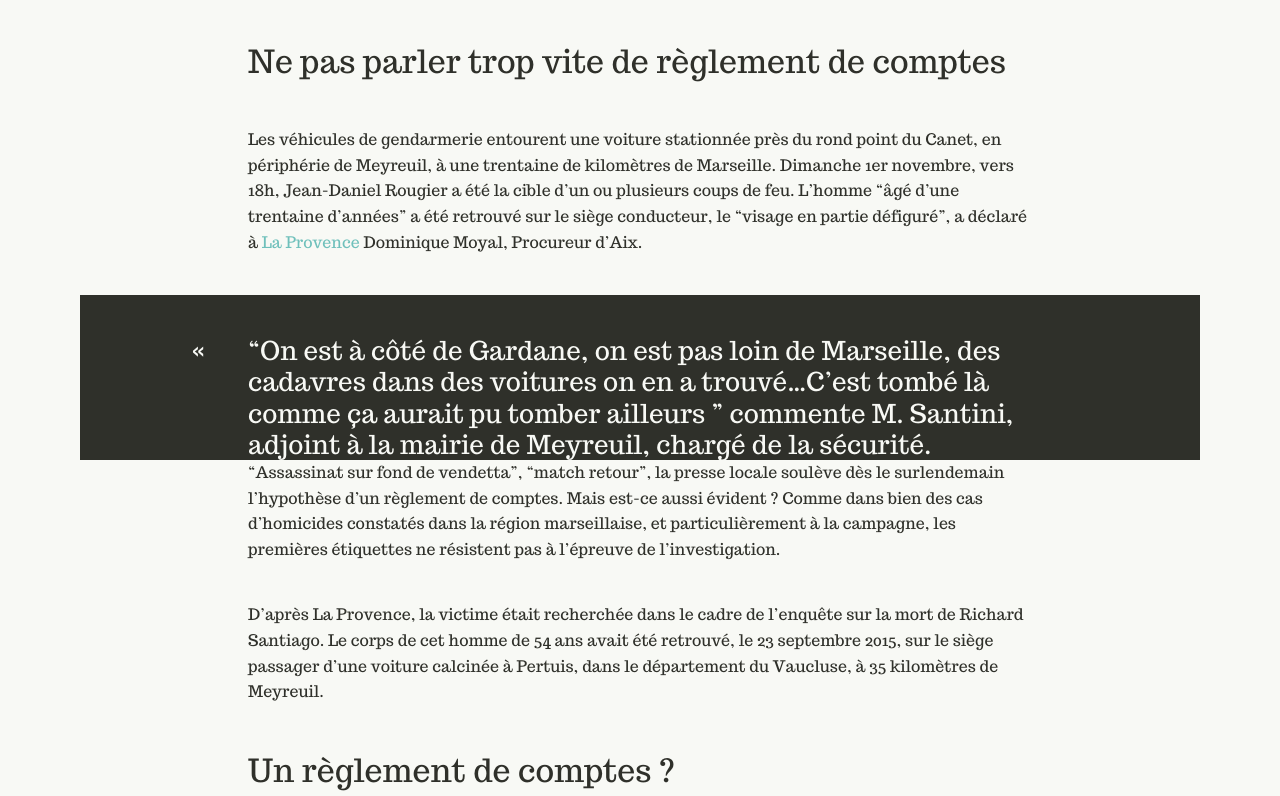
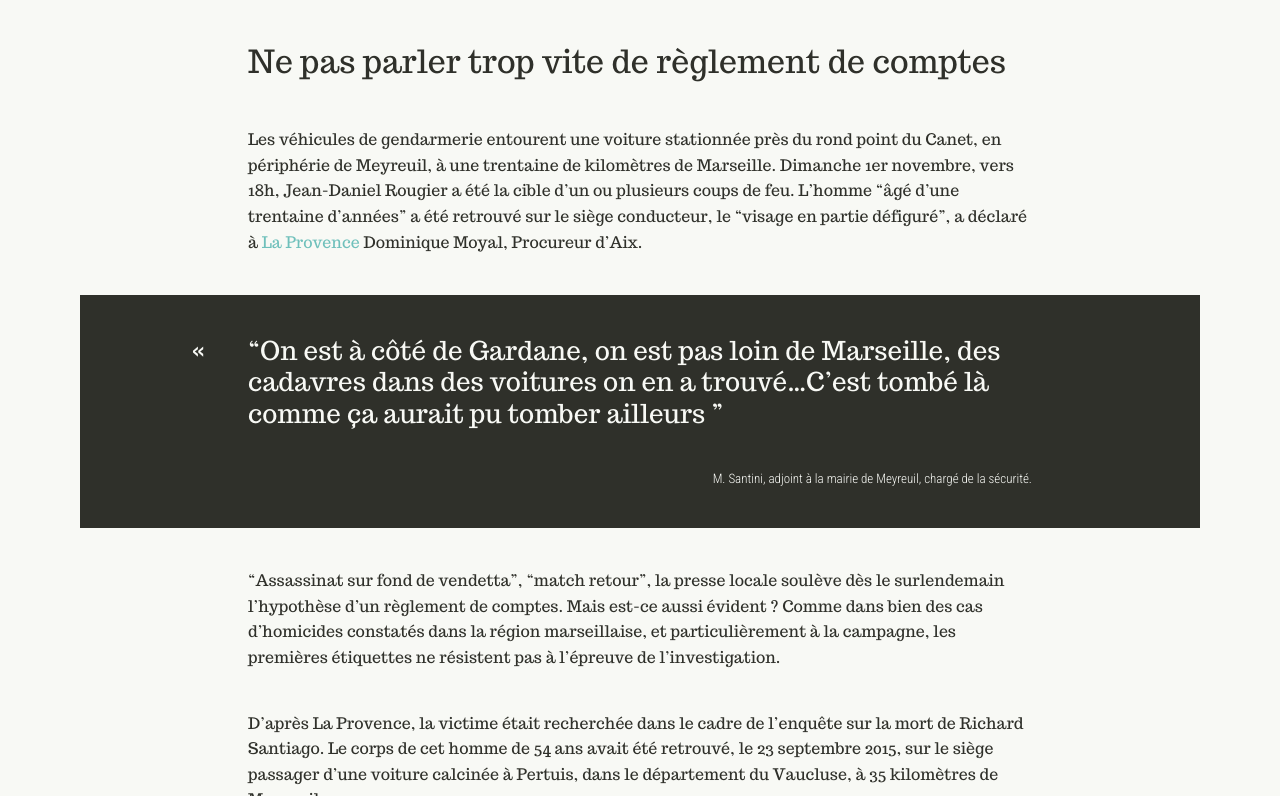
Before and after one commit to reglementsdecomptes/reglementsdecomptes.github.io, a Jekyll site: the page built from _posts/2015-12-11-Ne-pas-parler-trop-vite-de-règlement-de-compte.md, in a window 1280 px wide and 900 px high, cut to the strip 104-900 px from the top of the window. Built offline with Jekyll 4.4.1, drawn with Linux system fonts in a browser that asks for light colours; some of the changed text lies outside the part shown.

Commit message:
Updated 2015-12-11-Ne-pas-parler-trop-vite-de-règlement-de-compte.md

```diff
--- a/_posts/2015-12-11-Ne-pas-parler-trop-vite-de-règlement-de-compte.md
+++ b/_posts/2015-12-11-Ne-pas-parler-trop-vite-de-règlement-de-compte.md
@@ -8,7 +8,10 @@ published: true
 
 Les véhicules de gendarmerie entourent une voiture stationnée près du rond point du Canet, en périphérie de Meyreuil, à une trentaine de kilomètres de Marseille. Dimanche 1er novembre, vers 18h, Jean-Daniel Rougier a été la cible d’un ou plusieurs coups de feu. L’homme “âgé d’une trentaine d’années” a été retrouvé sur le siège conducteur, le “visage en partie défiguré”, a déclaré à [La Provence](http://www.laprovence.com/article/actualites/3651539/meyreuil-assassine-sur-fond-de-vendetta.html) Dominique Moyal, Procureur d’Aix.
 
-> “On est à côté de Gardane, on est pas loin de Marseille, des cadavres dans des voitures on en a trouvé...C’est tombé là comme ça aurait pu tomber ailleurs ” commente M. Santini, adjoint à la mairie de Meyreuil, chargé de la sécurité.
+> “On est à côté de Gardane, on est pas loin de Marseille, des cadavres dans des voitures on en a trouvé...C’est tombé là comme ça aurait pu tomber ailleurs ”
+
+M. Santini, adjoint à la mairie de Meyreuil, chargé de la sécurité.
+{: .credit}
 
 “Assassinat sur fond de vendetta”, “match retour”, la presse locale soulève dès le surlendemain l’hypothèse d’un règlement de comptes. Mais est-ce aussi évident ? Comme dans bien des cas d’homicides constatés dans la région marseillaise, et particulièrement à la campagne, les premières étiquettes ne résistent pas à l’épreuve de l’investigation.
 
@@ -28,9 +31,9 @@ LIRE AUSSI : [“Quand le trafic dépasse les frontières de Marseille”](https
 
 La criminalité particulièrement forte de la région, qui ne se limite pas à Marseille et les “quartiers nord”, tisse une toile fond favorable à ce genre d’interprétation hâtive. En 2015, il y a eu 20 règlements de compte dans le département des Bouches-du-Rhône, dont 12 à Marseille, a indiqué la préfecture de police. La Ciotat, Port de Bouc, Aubagne, Gignac-la-Nerthe, etc. sur les 32 cas de règlements de comptes que nous avons répertoriés entre le 1er janvier 2014 et le 30 novembre 2015, huit ont eu lieu dans un périmètre situé au delà d’une vingtaine de kilomètres de la cité phocéenne (Voir Carte).
 
-                                           Natacha Gorwitz et Juliette Jabkhiro
-
-# Carte : Petits meurtres à la campagne
-Homicides et règlements en dehors de Marseille et sa périphérie, de janvier 2014 à novembre 2015
+**Natacha Gorwitz et Juliette Jabkhiro**
 
 ![Carte-region.png]({{site.baseurl}}/img/Carte-region.png)
+{: .fullwidth .image}
+Homicides et règlements en dehors de Marseille et sa périphérie, de janvier 2014 à novembre 2015
+{: .note}
```
